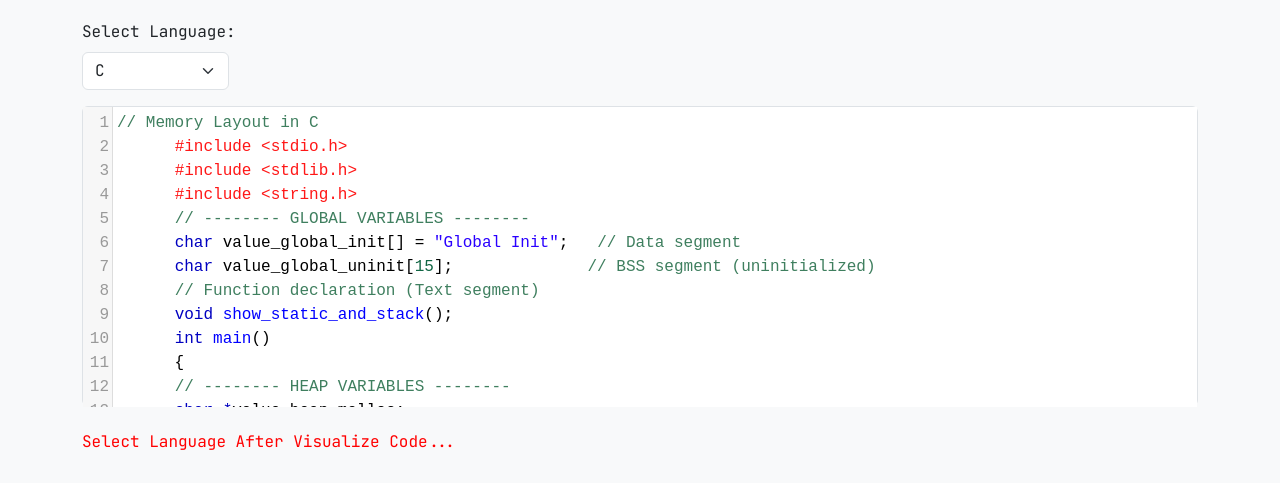
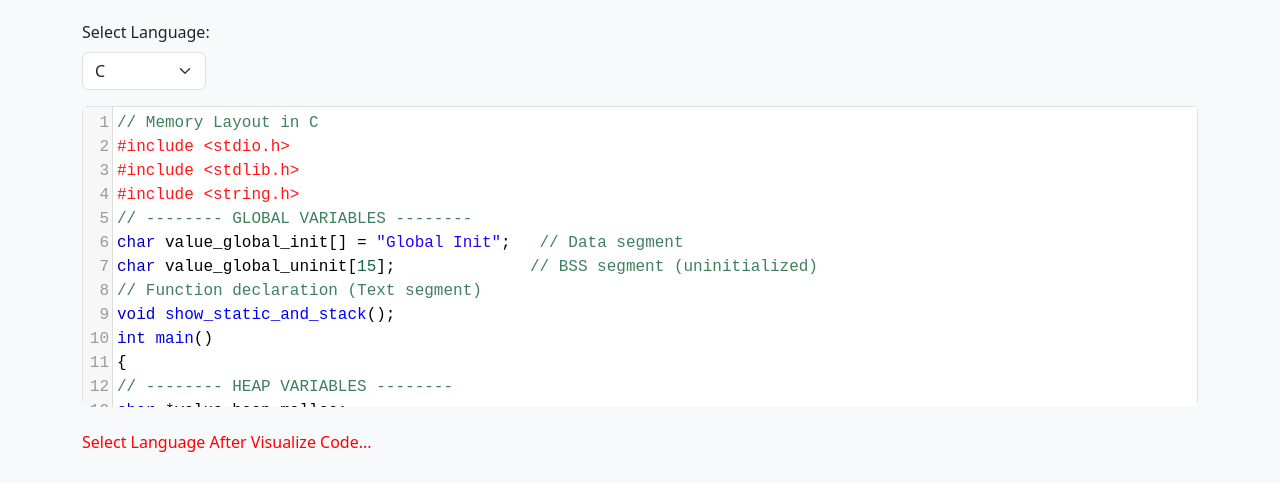
Before and after one commit to AnisurRahmanJU/CodeViz, a website: page index.html in a window 1280 px wide. Shown: the part 76-559 px from the top of the page. Drawn offline with nearby package versions, Linux system fonts and the light colour scheme.

Commit message:
Update index.html

```diff
--- a/index.html
+++ b/index.html
@@ -25,6 +25,7 @@
   <style>
     #editor {
       height: 300px;
+      font-family: 'JetBrains Mono', monospace;
     }
   </style>
 </head>
@@ -36,8 +37,8 @@
     </h1></center>
 
     <!-- Language selector above the editor -->
-    <label style="font-family:'JetBrains Mono', monospace;" for="language-select" class="form-label mt-3">Select Language:</label>
-    <select style="font-family:'JetBrains Mono', monospace;"  id="language-select" class="form-select w-auto mb-3">
+    <label for="language-select" class="form-label mt-3">Select Language:</label>
+    <select id="language-select" class="form-select w-auto mb-3">
       <option value="c">C</option>
       <option value="cpp">C++</option>
       <option value="python">Python</option>
@@ -45,10 +46,10 @@
       <option value="javascript">JavaScript</option>
     </select>
 
-    <!-- Your requested editor and button HTML -->
+    <!-- CodeMirror editor -->
     <div id="editor" class="border rounded"></div><br>
-    <div><p style="font-family:'JetBrains Mono', monospace; color: red;">Select Language After Visualize Code...</p></div>
-    <button style="font-family:'JetBrains Mono', monospace;" id="visualize-btn" class="btn btn-primary mt-3">Visualize Code</button>
+    <div><p style="color: red;">Select Language After Visualize Code...</p></div>
+    <button id="visualize-btn" class="btn btn-primary mt-3">Visualize Code</button>
 
     <div id="iframe-container" class="mt-4 border rounded shadow-sm" style="height: 600px; display: none;"></div>
   </div>
@@ -79,51 +80,52 @@
 value_heap_malloc = (char*)malloc(30 * sizeof(char));
 if (value_heap_malloc == NULL)
 {
-      printf("Heap part - malloc: Allocation failed\n");
+    printf("Heap part - malloc: Allocation failed\\n");
     return 1;
 }
 strcpy(value_heap_malloc, "Dynamically allocated string.");
-      printf("Heap part - malloc: %s\n", value_heap_malloc);
+printf("Heap part - malloc: %s\\n", value_heap_malloc);
 
 // Step 2: calloc
 value_heap_calloc = (char*)calloc(30, sizeof(char));
 if (value_heap_calloc == NULL)
 {
-      printf("Heap part - calloc: Allocation failed\n");
+    printf("Heap part - calloc: Allocation failed\\n");
     free(value_heap_malloc);
     return 1;
 }
 strcpy(value_heap_calloc, value_heap_malloc);
-      printf("Heap part - calloc: %s\n", value_heap_calloc);
+printf("Heap part - calloc: %s\\n", value_heap_calloc);
 
 // Step 3: realloc
 value_heap_realloc = (char*)realloc(value_heap_calloc, 60 * sizeof(char));
 if (value_heap_realloc == NULL)
 {
-      printf("Heap part - realloc: Allocation failed\n");
+    printf("Heap part - realloc: Allocation failed\\n");
     free(value_heap_calloc);
     free(value_heap_malloc);
     return 1;
 }
 strcat(value_heap_realloc, " With more reallocated content");
-      printf("Heap part - realloc: %s\n", value_heap_realloc);
+printf("Heap part - realloc: %s\\n", value_heap_realloc);
 
 // -------- GLOBAL VARIABLES OUTPUT --------
 strcpy(value_global_uninit, "Global Uninit");
-      printf("Global part - Initialized: %s\n", value_global_init);
-      printf("Global part - Uninitialized (BSS): %s\n", value_global_uninit);
+printf("Global part - Initialized: %s\\n", value_global_init);
+printf("Global part - Uninitialized (BSS): %s\\n", value_global_uninit);
 
 // -------- STATIC & STACK --------
 show_static_and_stack();
 
 // -------- TEXT PART --------
-      printf("Text part: main() and show_static_and_stack() are in the Text segment.\n");
+printf("Text part: main() and show_static_and_stack() are in the Text segment.\\n");
 
 // -------- CLEAN UP --------
 free(value_heap_malloc);
 free(value_heap_realloc);
 return 0;
 }
+
 void show_static_and_stack()
 {
 // -------- STATIC --------
@@ -133,10 +135,11 @@
 
 // -------- STACK --------
 char value_stack[] = "Stack Var"; // Stack segment
-      printf("Stack part: %s\n", value_stack);
-      printf("Static part - Initialized (Data): %s\n", value_static_init);
-      printf("Static part - Uninitialized (BSS): %s\n", value_static_uninit);
+printf("Stack part: %s\\n", value_stack);
+printf("Static part - Initialized (Data): %s\\n", value_static_init);
+printf("Static part - Uninitialized (BSS): %s\\n", value_static_uninit);
 }`,
+
 cpp: `#include <iostream>
 using namespace std;
 
@@ -144,15 +147,18 @@ int main() {
     cout << "Hello, C++!" << endl;
     return 0;
 }`,
+
 python: `def greet():
     print("Hello, Python!")
 
 greet()`,
+
 java: `public class HelloWorld {
     public static void main(String[] args) {
         System.out.println("Hello, Java!");
     }
 }`,
+
 javascript: `function greet() {
     console.log("Hello, JavaScript!");
 }
@@ -178,7 +184,7 @@ greet();`
         theme: 'eclipse',
         lineNumbers: true,
         lineWrapping: true,
-        value: sampleCodes['c'],
+        value: sampleCodes['c'].trim(),
         viewportMargin: Infinity,
       });
 
@@ -187,7 +193,7 @@ greet();`
       languageSelect.addEventListener('change', () => {
         const lang = languageSelect.value;
         editor.setOption('mode', languageModes[lang]);
-        editor.setValue(sampleCodes[lang]);
+        editor.setValue(sampleCodes[lang].trim());
       });
 
       visualizeBtn.addEventListener('click', () => {
```
Lines whose indentation alone changed are shown as unchanged.
